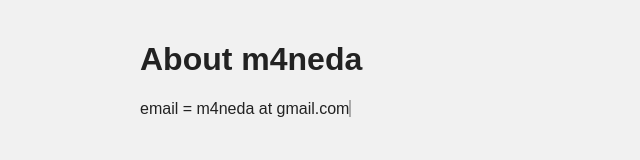
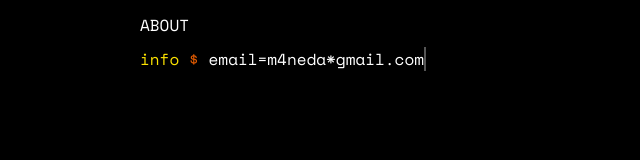
Before and after one commit to m4neda/m4neda.github.io, a website built with Parcel: page index.html in a window 1280 px wide. Shown: the whole page, without its empty margins (0-640 px from the left). Built offline with nearby package versions, Linux system fonts and the light colour scheme.

Commit message:
change css to a terminal-like design

```diff
--- a/css/main.css
+++ b/css/main.css
@@ -12,9 +12,8 @@
    ========================================================================== */
 
 html {
-  color: #222;
-  font-size: 1em;
-  line-height: 1.4;
+  font-size: 1rem;
+  line-height: 1.5;
 }
 
 /*
@@ -88,9 +87,9 @@
    ========================================================================== */
 
 body {
-    background-color: #f1f1f1;
-    padding: 20px;
-    font-family: Arial;
+  font-family: 'Space Mono', monospace;
+  background: #000;
+  color: #fff;
 }
 
 /* Center website */
@@ -282,7 +281,7 @@
  * typing animation
  */
 
-p::after {
+.caret_animation::after {
   content: '';
   border-right: 2px solid;
   animation: flashing 0.6s linear infinite;
@@ -293,3 +292,11 @@
     opacity: 0;
   }
 }
+
+.font_yellow {
+  color: #fce300;
+}
+
+.font_red {
+  color: #e05a00;
+}
--- a/index.html
+++ b/index.html
@@ -14,6 +14,9 @@
 
   <link rel="manifest" href="site.webmanifest">
   <link rel="apple-touch-icon" href="icon.png">
+
+  <!-- Google Fonts -->
+  <link href="https://fonts.googleapis.com/css2?family=Space+Mono&display=swap" rel="stylesheet">
   <!-- Place favicon.ico in the root directory -->
 
   <link rel="stylesheet" href="css/normalize.css">
@@ -26,7 +29,11 @@
 
   <!-- Add your site or application content here -->
   <div class="main">
-    <h1>About m4neda</h1>
+    <p>ABOUT</p>
+    <p></p>
+    <div class="caret_animation">
+      <span class="font_yellow">info</span><span class="font_red"> $ </span><span id="typing_animation"></span>
+    </div>
     <p id="typing"></p>
   </div>
 
--- a/js/main.js
+++ b/js/main.js
@@ -8,4 +8,4 @@
     });
   }
 
-  typing('#typing', "email = m4neda at gmail.com");
+  typing('#typing_animation', "email=m4neda*gmail.com");
```
